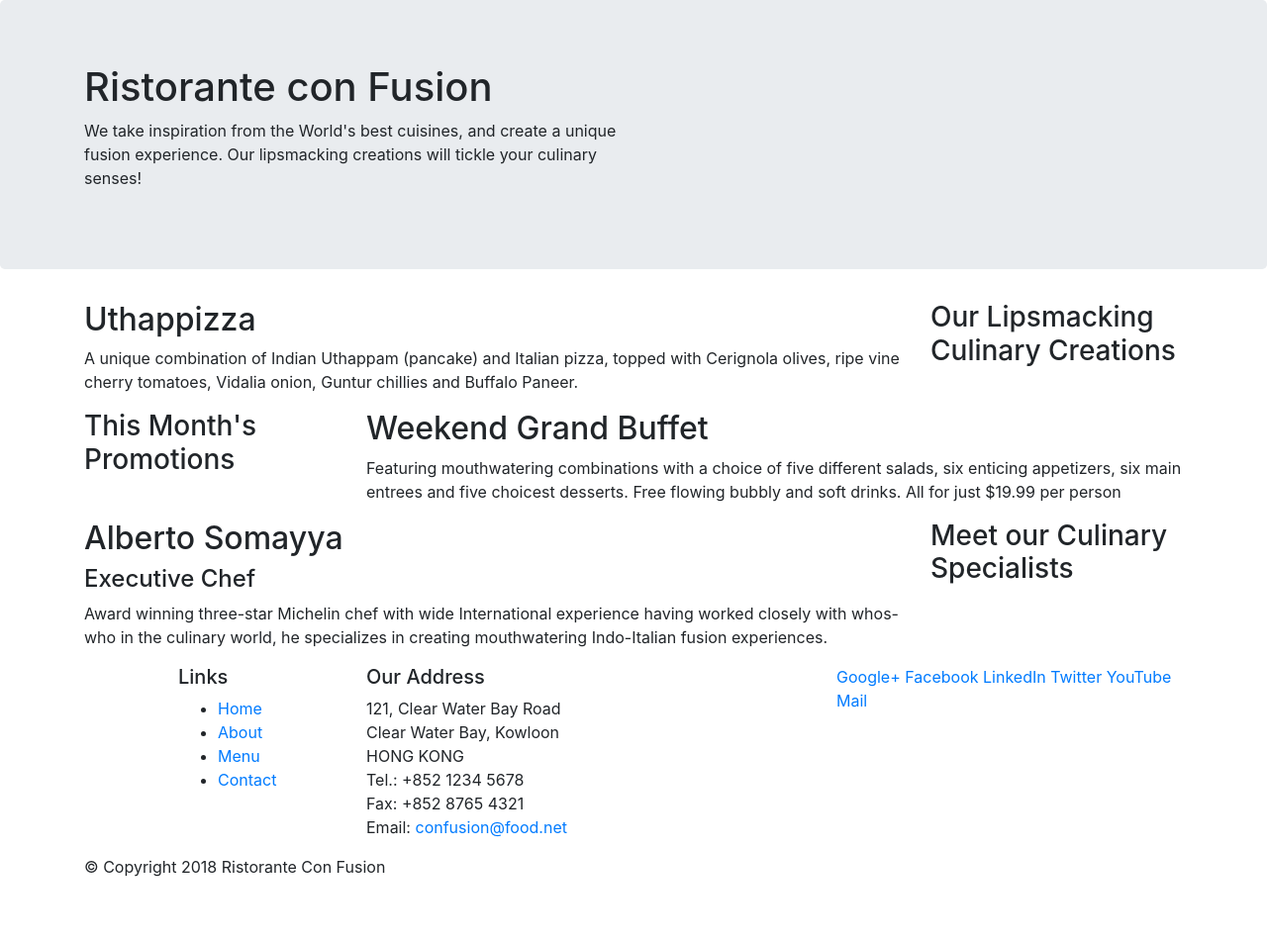
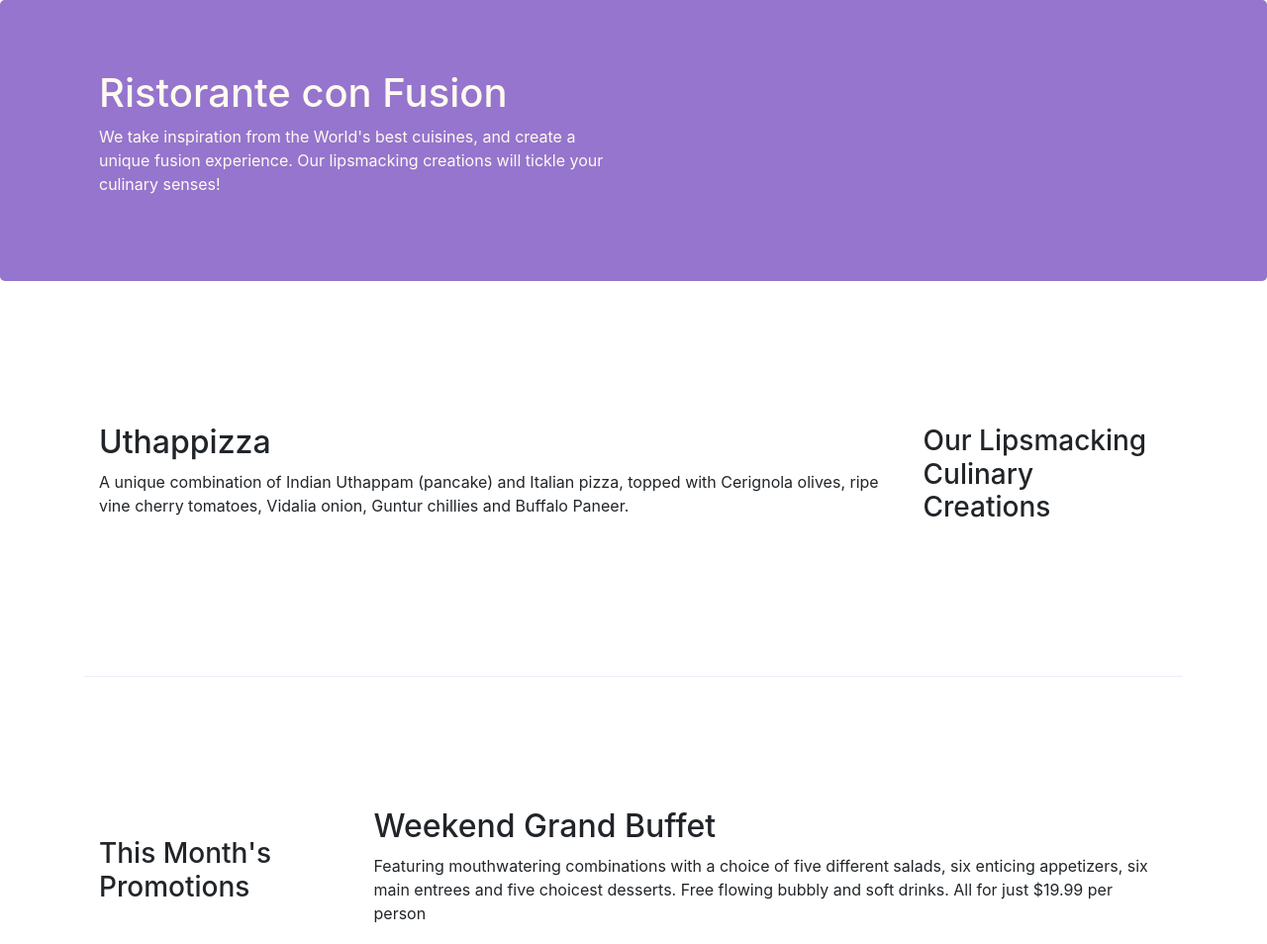
Before and after one commit to lookinkz/git-test, a website: page index.html in a window 1280 px wide. Shown: the top 954 px of the page at 99% size. Before the commit the page ends 904 px from the top, so only its background shows below. Drawn offline with nearby package versions, Linux system fonts and the light colour scheme.

Commit message:
Bootstrap Grid part two

```diff
--- /dev/null
+++ b/css/styles.css
@@ -0,0 +1,30 @@
+.row-header {
+    margin: 0px auto;
+    padding: 0px auto;
+}
+
+.row-content {
+    margin: 0px auto;
+    padding: 50px 0px 50px 0px;
+    border-bottom: 1px ridge #f0eafc;
+    min-height: 400px;
+}
+
+.footer {
+    background-color: #D1C4E9;
+    margin:0px auto;
+    padding: 20px 0px 20px 0px;
+}
+
+.jumbotron {
+    padding: 70px 30px 70px 30px;
+    margin: 0px auto;
+    background: #9575CD;
+    color: floralwhite;
+}
+
+.address {
+    font-size: 80%;
+    margin: 0px;
+    color: #0f0f0f;
+}
--- a/index.html
+++ b/index.html
@@ -8,13 +8,14 @@
 
     <!-- Bootstrap CSS -->
     <link rel="stylesheet" href="node_modules/bootstrap/dist/css/bootstrap.min.css">
+    <link rel="stylesheet" href="css/styles.css">
     <title>Ristorante Con Fusion</title>
 </head>
 <body>
 
     <header class="jumbotron">
         <div class="container">
-            <div class="row">
+            <div class="row row-header">
                 <div class="col-12 col-sm-6">
                     <h1>Ristorante con Fusion</h1>
                     <p>We take inspiration from the World's best cuisines, and create a unique fusion experience. Our lipsmacking creations will tickle your culinary senses!</p>
@@ -26,7 +27,7 @@
     </header>
 
     <div class="container">
-        <div class="row">
+        <div class="row row-content align-items-center">
             <div class="col-12 col-sm-4 order-sm-last col-md-3">
                 <h3>Our Lipsmacking Culinary Creations</h3>
             </div>
@@ -37,7 +38,7 @@
         </div>
 
 
-        <div class="row">
+        <div class="row row-content align-items-center">
             <div class="col-12 col-sm-4 col-md-3">
                 <h3>This Month's Promotions</h3>
             </div>
@@ -47,7 +48,7 @@
             </div>
         </div>
 
-        <div class="row">
+        <div class="row row-content align-items-center">
             <div class="col-12 col-sm-4 order-sm-last col-md-3">
                 <h3>Meet our Culinary Specialists</h3>
             </div>
@@ -59,12 +60,12 @@
         </div>
     </div>
 
-    <footer>
+    <footer class="footer">
         <div class="container">
             <div class="row">
                 <div class="col-4 offset-1 col-sm-2">
                     <h5>Links</h5>
-                    <ul>
+                    <ul class="list-unstyled">
                         <li><a href="#">Home</a></li>
                         <li><a href="#">About</a></li>
                         <li><a href="#">Menu</a></li>
@@ -82,8 +83,8 @@
 		              Email: <a href="mailto:confusion@food.net">confusion@food.net</a>
 		           </address>
                 </div>
-                <div class="col-12 col-sm-4">
-                    <div>
+                <div class="col-12 col-sm-4 align-self-center">
+                    <div class="text-center">
                         <a href="http://google.com/+">Google+</a>
                         <a href="http://www.facebook.com/profile.php?id=">Facebook</a>
                         <a href="http://www.linkedin.com/in/">LinkedIn</a>
@@ -93,7 +94,7 @@
                     </div>
                 </div>
            </div>
-           <div class="row">
+           <div class="row justify-content-center">
                 <div class="col-auto">
                     <p>© Copyright 2018 Ristorante Con Fusion</p>
                 </div>
```
